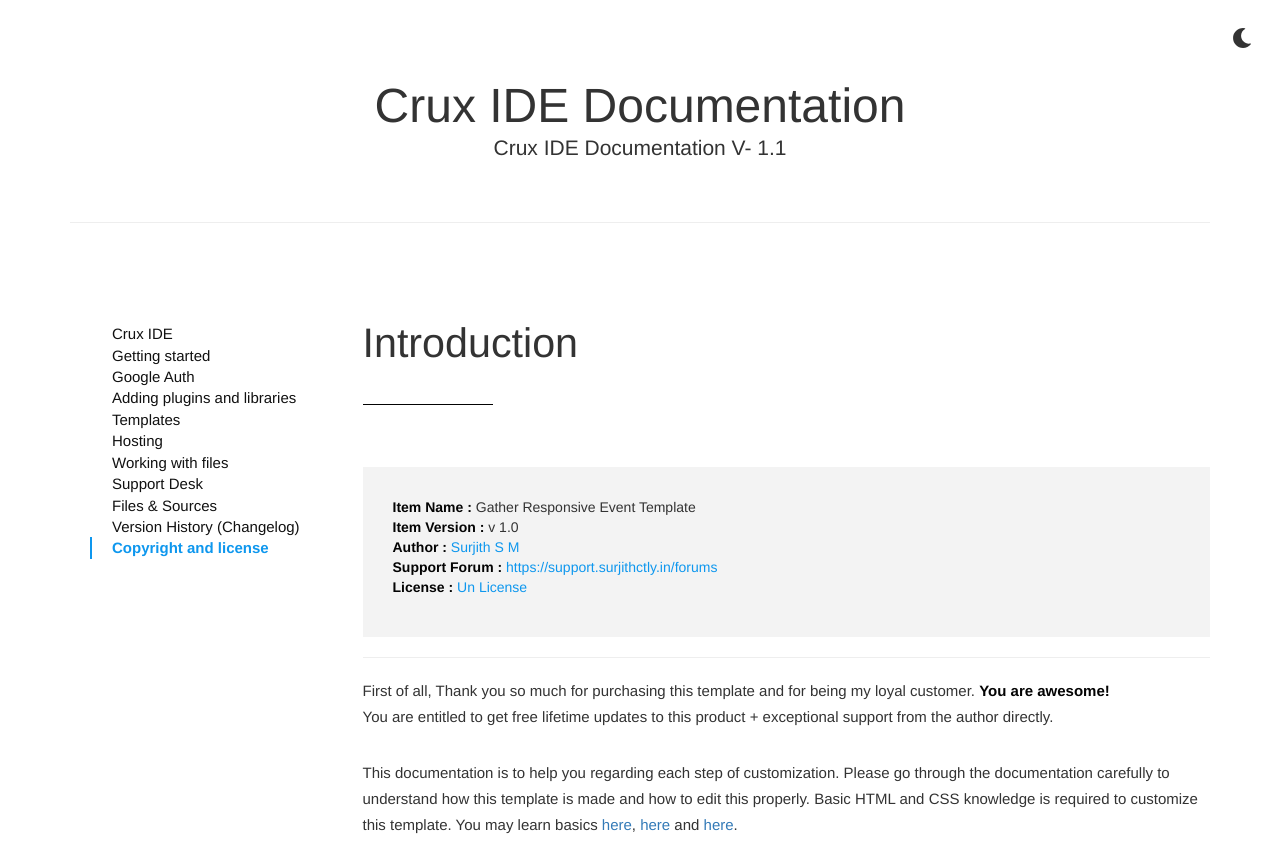
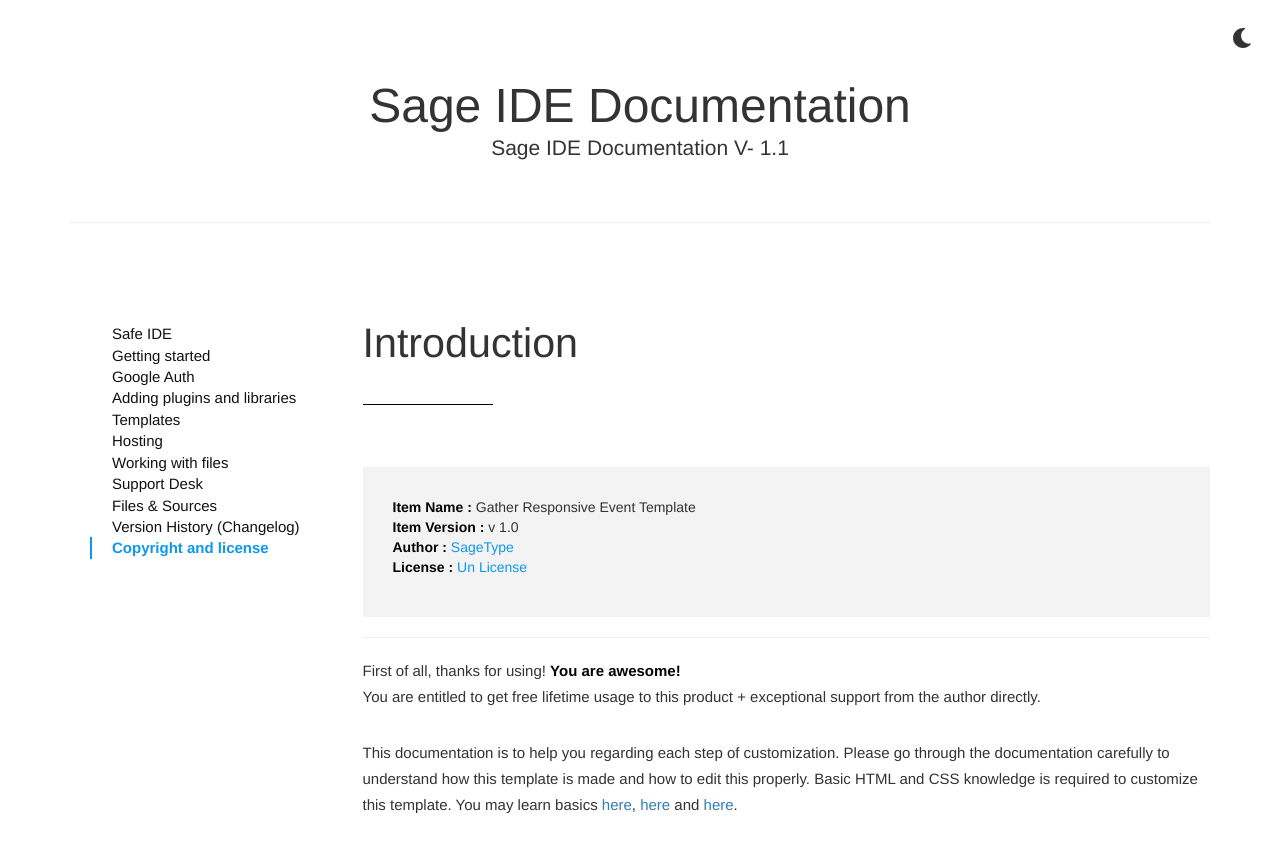
Before and after one commit to FalconSage/SageType, a website with bundled scripts: page docs.html in a window 1280 px wide. Shown: the top 841 px of the page. Built offline with nearby package versions, Linux system fonts and the light colour scheme.

Commit message:
HalfChange

```diff
--- a/docs.html
+++ b/docs.html
@@ -15,7 +15,7 @@
     <meta name="author" content="">
     <meta name="keywords" content="">
 
-    <title>Crux IDE Documentation</title>
+    <title>Sage IDE Documentation</title>
 
     <link rel="shortcut icon" href="images/favicon.ico" type="image/x-icon">
 
@@ -91,8 +91,8 @@
                 <div class="row">
                     <div class="col-md-12">
                         <div class="big-title text-center">
-                            <h1>Crux IDE Documentation</h1>
-                            <p class="lead">Crux IDE Documentation V- 1.1</p>
+                            <h1>Sage IDE Documentation</h1>
+                            <p class="lead">Sage IDE Documentation V- 1.1</p>
                         </div>
                         <!-- end title -->
                     </div>
@@ -110,7 +110,7 @@
                 <div class="col-md-3">
                     <nav class="docs-sidebar" data-spy="affix" data-offset-top="300" data-offset-bottom="200" role="navigation">
                         <ul class="nav">
-                            <li><a href="#line1">Crux IDE</a></li>
+                            <li><a href="#line1">Safe IDE</a></li>
                             <li><a href="#line2">Getting started</a></li>
                             <li><a href="#line3">Google Auth</a></li>
                             <li><a href="#line4">Adding plugins and libraries</a></li>
@@ -147,17 +147,17 @@
                                             <ul>
                                                 <li><strong>Item Name : </strong>Gather Responsive Event Template</li>
                                                 <li><strong>Item Version : </strong> v 1.0</li>
-                                                <li><strong>Author  : </strong> <a href="http://themeforest.net/user/surjithctly" target="_blank">Surjith S M</a></li>
-                                                <li><strong>Support Forum : </strong> <a href="https://support.surjithctly.in/forums" target="_blank">https://support.surjithctly.in/forums</a></li>
+                                                <li><strong>Author  : </strong> <a href="http://themeforest.net/user/surjithctly" target="_blank">SageType</a></li>
+
                                                 <li><strong>License : </strong> <a href="#" target="_blank">Un License</a></li>
                                             </ul>
                                         </div>
 
                                         <hr>
                                         <div>
-                                            <p>First of all, Thank you so much for purchasing this template and for being my loyal customer.
+                                            <p>First of all, thanks for using!
                                                 <strong>You are awesome!</strong>
-                                                <br> You are entitled to get free lifetime updates to this product + exceptional support from the author directly.
+                                                <br> You are entitled to get free lifetime usage to this product + exceptional support from the author directly.
                                             </p>
 
                                             <p>This documentation is to help you regarding each step of customization. Please go through the documentation carefully to understand how this template is made and how to edit this properly. Basic HTML and CSS knowledge is required to customize this template. You may learn basics <a href="http://www.w3schools.com/" target="_blank">here</a>, <a href="https://developer.mozilla.org/" target="_blank">here</a> and <a href="http://learn.shayhowe.com/html-css/building-your-first-web-page/" target="_blank">here</a>. </p>
```
Also changed, not shown: README.md.
